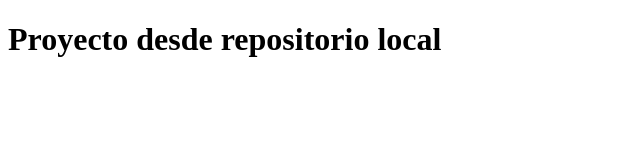
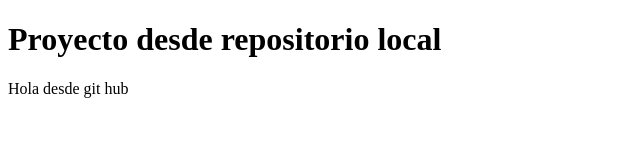
Before and after one commit to Neogarou/INTERCOFFEE, a plain HTML site: page index.html in a window 1280 px wide. Shown: the whole page, without its empty margins (0-640 px from the left). Drawn offline with Linux system fonts and the light colour scheme.

Commit message:
cambio index

```diff
--- a/index.html
+++ b/index.html
@@ -8,5 +8,6 @@
 </head>
 <body>
     <h1>Proyecto desde repositorio local</h1>
+    <p>Hola desde git hub</p>
 </body>
 </html>
```
